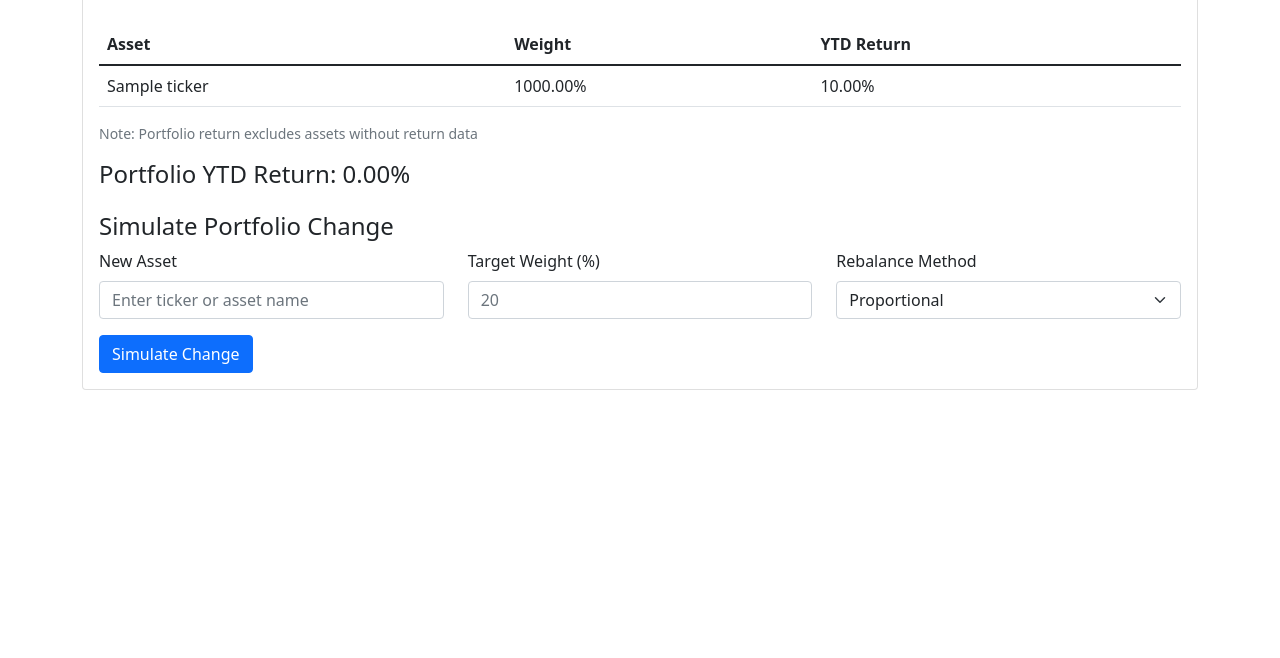
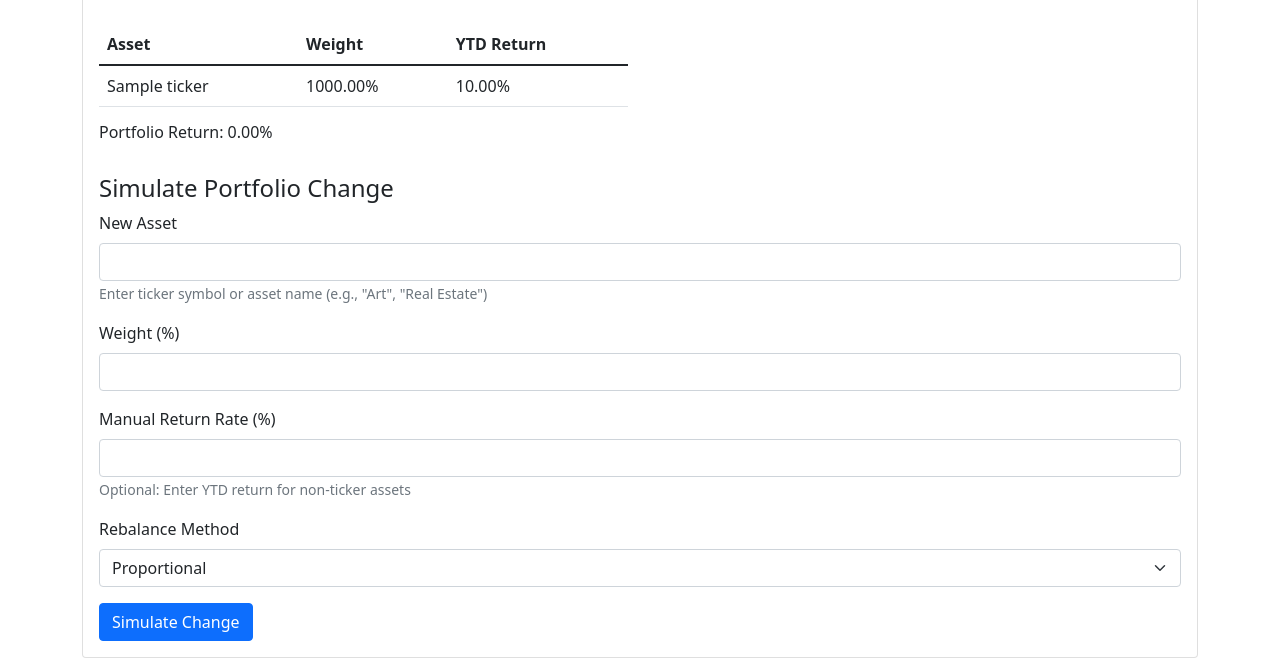
Before and after one commit to rriggin/alticator, a Flask app: template templates/index.html in a window 1280 px wide. Shown: the part 905-1563 px from the top of the page. Before the commit the page ends 1295 px from the top, so only its background shows below. Run offline with Flask 3, Linux system fonts and the light colour scheme; the template is opened without the code that fills it: most values are stand-ins (such as "Sample title", 1, 10 or a date in 2020); some libraries are stand-ins or nearby versions.

Commit message:
added both portfolios on the chart and support for non ticker asset

```diff
--- a/app.py
+++ b/app.py
@@ -65,18 +65,31 @@ def simulate():
         new_asset = request.form['new_asset']
         new_weight = float(request.form['new_weight']) / 100
         rebalance_method = request.form['rebalance_method']
+        manual_return = None
+        if request.form.get('manual_return'):
+            manual_return = float(request.form['manual_return']) / 100
 
         # Get original portfolio from session
         original_portfolio = session.get('current_portfolio')
-        # Convert list of dictionaries back to DataFrame
         portfolio_df = pd.DataFrame(original_portfolio)
+
+        # Get original portfolio historical data
+        original_tickers = portfolio_df['ticker'].tolist()
+        original_weights = portfolio_df['weight'].tolist()
+        original_historical = get_historical_returns(original_tickers)
+        original_hist = calculate_portfolio_historical_returns(original_historical, original_tickers, original_weights)
+        original_hist_dict = {
+            str(k): float(v) if not pd.isna(v) else 0.0
+            for k, v in original_hist.items()
+        }
 
         # Simulate changes
         simulation = simulate_portfolio_change(
             portfolio_df,
             new_asset,
             new_weight,
-            rebalance_method
+            rebalance_method,
+            manual_return=manual_return
         )
 
         # Clean up simulation results
@@ -84,15 +97,18 @@ def simulate():
             row for row in simulation['portfolio_df'].to_dict('records')
             if row.get('ticker') and str(row['ticker']) != 'nan' and str(row['ticker']).strip() != ''
         ]
-        print("\nFiltered simulation portfolio:")
-        for row in simulation_portfolio:
-            print(f"Row: {row}")
+
+        # Store simulation in session
+        session['simulation_portfolio'] = simulation_portfolio
 
         return render_template('index.html',
                              portfolio=original_portfolio,
                              result=(portfolio_df['weight'] * portfolio_df['ytd_return']).sum(),
                              simulation_portfolio=simulation_portfolio,
                              simulation_return=simulation['portfolio_return'],
+                             historical_data=original_historical.to_dict(),
+                             portfolio_hist=original_hist_dict,
+                             simulation_portfolio_hist=simulation['portfolio_hist'],
                              simulation=True)
 
     except Exception as e:
@@ -108,9 +124,29 @@ def historical_data():
     historical_data = get_historical_returns(tickers, interval=interval)
     portfolio_hist = calculate_portfolio_historical_returns(historical_data, tickers, weights)
 
+    # Get simulation data if it exists in session
+    simulation_hist = {}
+    if 'simulation_portfolio' in session:
+        sim_tickers = [row['ticker'] for row in session['simulation_portfolio']]
+        sim_weights = [row['weight'] for row in session['simulation_portfolio']]
+        sim_historical = get_historical_returns(sim_tickers, interval=interval)
+        simulation_hist = calculate_portfolio_historical_returns(sim_historical, sim_tickers, sim_weights)
+        simulation_hist = {str(k): v for k, v in simulation_hist.items()}
+
+    # Convert data for JSON response
+    def convert_series_to_dict(series):
+        if isinstance(series, pd.Series):
+            result = {}
+            for date_idx, value in series.items():
+                date_str = pd.Timestamp(date_idx).strftime('%Y-%m-%d')
+                result[date_str] = float(value)
+            return result
+        return {}
+
     return jsonify({
         'historical_data': historical_data.to_dict('records'),
-        'portfolio_hist': {str(k): v for k, v in portfolio_hist.items()}
+        'portfolio_hist': convert_series_to_dict(portfolio_hist),
+        'simulation_hist': convert_series_to_dict(simulation_hist)
     })
 
 if __name__ == '__main__':
--- a/requirements.txt
+++ b/requirements.txt
@@ -3,3 +3,5 @@ pandas>=2.2.0
 yfinance>=0.2.36
 Werkzeug>=3.0.0
 plotly>=5.18.0  # For interactive charts
+numpy>=1.26.0   # Required by pandas
+requests>=2.31.0  # Required by yfinance
--- a/templates/index.html
+++ b/templates/index.html
@@ -109,6 +109,9 @@
 
                 <div id="portfolio-chart" class="mb-4" style="height: 400px;"></div>
 
+                {% if not simulation %}
+                <div class="row">
+                    <div class="col-md-6">
                         <table class="table">
                             <thead>
                                 <tr>
@@ -133,38 +136,43 @@
                                 {% endfor %}
                             </tbody>
                         </table>
-                <small class="text-muted mb-3 d-block">Note: Portfolio return excludes assets without return data</small>
-                <h4>Portfolio YTD Return: {{ "%.2f"|format(result * 100) }}%</h4>
+                        <h6>Portfolio Return: {{ "%.2f"|format(result * 100) }}%</h6>
+                    </div>
+                </div>
+                {% endif %}
 
                 <!-- Simulation Form -->
                 <div class="mt-4">
                     <h4>Simulate Portfolio Change</h4>
                     <form method="POST" action="{{ url_for('simulate') }}">
-                        <div class="row">
-                            <div class="col-md-4">
                         <div class="mb-3">
-                                    <label class="form-label">New Asset</label>
-                                    <input type="text" class="form-control" name="new_asset"
-                                           placeholder="Enter ticker or asset name">
+                            <label for="new_asset" class="form-label">New Asset</label>
+                            <input type="text" class="form-control" id="new_asset" name="new_asset" required>
+                            <small class="text-muted">Enter ticker symbol or asset name (e.g., "Art", "Real Estate")</small>
                         </div>
+
+                        <div class="mb-3">
+                            <label for="new_weight" class="form-label">Weight (%)</label>
+                            <input type="number" class="form-control" id="new_weight" name="new_weight"
+                                   min="0" max="100" step="0.01" required>
                         </div>
-                            <div class="col-md-4">
+
                         <div class="mb-3">
-                                    <label class="form-label">Target Weight (%)</label>
-                                    <input type="number" class="form-control" name="new_weight"
-                                           placeholder="20" min="0" max="100">
+                            <label for="manual_return" class="form-label">Manual Return Rate (%)</label>
+                            <input type="number" class="form-control" id="manual_return" name="manual_return"
+                                   min="-100" max="1000" step="0.01">
+                            <small class="text-muted">Optional: Enter YTD return for non-ticker assets</small>
                         </div>
-                            </div>
-                            <div class="col-md-4">
+
                         <div class="mb-3">
                             <label class="form-label">Rebalance Method</label>
                             <select class="form-select" name="rebalance_method">
                                 <option value="proportional">Proportional</option>
                                 <option value="largest">Reduce Largest</option>
+                                <option value="worst">Reduce Worst Performing</option>
                             </select>
                         </div>
-                            </div>
-                        </div>
+
                         <button type="submit" class="btn btn-primary">Simulate Change</button>
                     </form>
                 </div>
@@ -247,16 +255,30 @@
         if (Object.keys(portfolioHist).length > 0) {
             // Create initial chart
             function createChart(data) {
-                const trace = {
-                    x: Object.keys(data),
-                    y: Object.values(data),
+                const traces = [{
+                    x: Object.keys(data.original),
+                    y: Object.values(data.original),
                     type: 'scatter',
                     mode: 'lines',
-                    name: 'Portfolio Returns',
+                    name: 'Original Portfolio',
                     line: {
                         color: '#3498DB'
                     }
-                };
+                }];
+
+                // Add simulation trace if it exists
+                if (data.simulation) {
+                    traces.push({
+                        x: Object.keys(data.simulation),
+                        y: Object.values(data.simulation),
+                        type: 'scatter',
+                        mode: 'lines',
+                        name: 'Simulated Portfolio',
+                        line: {
+                            color: '#E74C3C'
+                        }
+                    });
+                }
 
                 const layout = {
                     title: 'Portfolio Performance',
@@ -265,16 +287,34 @@
                     },
                     yaxis: {
                         title: 'Return',
-                        tickformat: '.1%'
+                        tickformat: '.1%',
+                        hoverformat: '.2%',
+                        gridcolor: '#E1E5EA',
+                        zerolinecolor: '#2C3E50'
+                    },
+                    plot_bgcolor: 'white',
+                    paper_bgcolor: 'white',
+                    showlegend: true,
+                    legend: {
+                        x: 1.1,
+                        xanchor: 'left',
+                        y: 1,
+                        yanchor: 'top'
+                    },
+                    margin: {
+                        r: 150  // Add right margin to make room for legend
                     },
                     hovermode: 'x unified'
                 };
 
-                Plotly.newPlot('portfolio-chart', [trace], layout);
+                Plotly.newPlot('portfolio-chart', traces, layout);
             }
 
             // Initialize chart
-            createChart(portfolioHist);
+            createChart({
+                original: portfolioHist,
+                simulation: {{ simulation_portfolio_hist | default({}) | tojson | safe }}
+            });
 
             // Handle interval changes
             document.querySelectorAll('[data-interval]').forEach(button => {
@@ -282,7 +322,10 @@
                     const interval = e.target.dataset.interval;
                     const response = await fetch(`/historical-data?interval=${interval}`);
                     const data = await response.json();
-                    createChart(data.portfolio_hist);
+                    createChart({
+                        original: data.portfolio_hist,
+                        simulation: data.simulation_hist
+                    });
 
                     // Update active button
                     document.querySelectorAll('[data-interval]').forEach(btn =>
```
Also changed, not shown: portfolio_analyzer.py (+111 -30 lines), README.md. Lines whose indentation alone changed are shown as unchanged.
